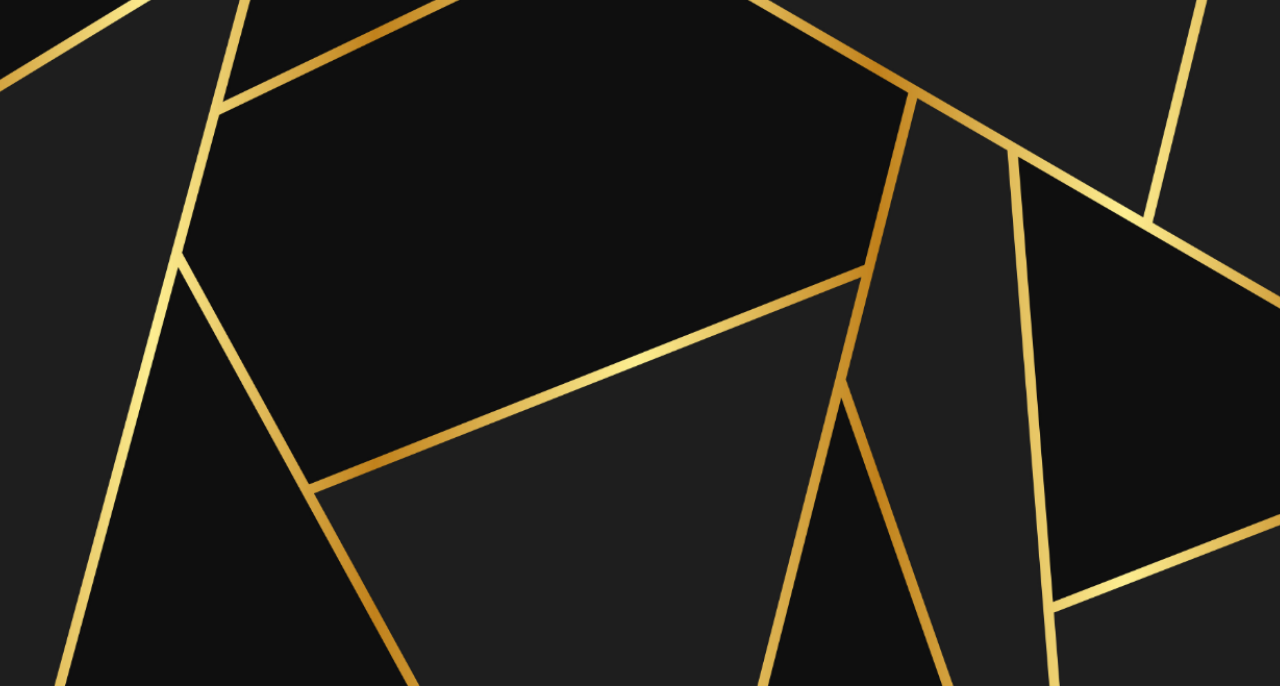
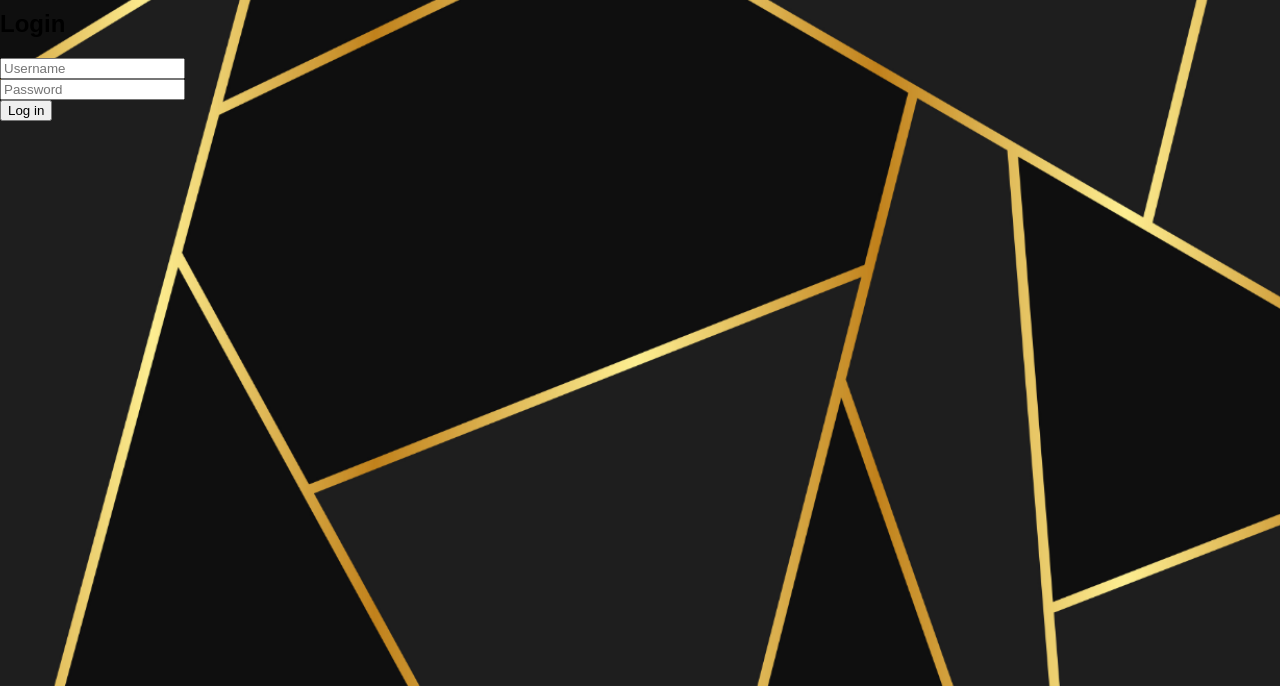
Before and after one commit to KathyNNguyen/Quantum-Garnet-Project, a plain HTML site: page UIX/Pages/Login.html in a window 1280 px wide. Shown: the part 114-800 px from the top of the page. Drawn offline with Linux system fonts and the light colour scheme; files whose address does not match are found by name.

Commit message:
Created basic login.html

```diff
--- a/UIX/Pages/Login.html
+++ b/UIX/Pages/Login.html
@@ -19,6 +19,14 @@
                 <a href="/UIX/Pages/Login.html" class="toolbar-button">Login</a>
             </div>
         </div>
+        <div class="login_container">
+            <form class="login-form" action="/login" method="POST">
+                <h2>Login</h2>
+                <input type="text" id="username" name="username" placeholder="Username" required>
+                <input type="password" id="password" name="password" placeholder="Password" required>
+                <input type="submit" value="Log in">
+            </form>
+        </div>
     </div>
     <script src = "interactive-floorplan.js"></script>
 </body>
```
